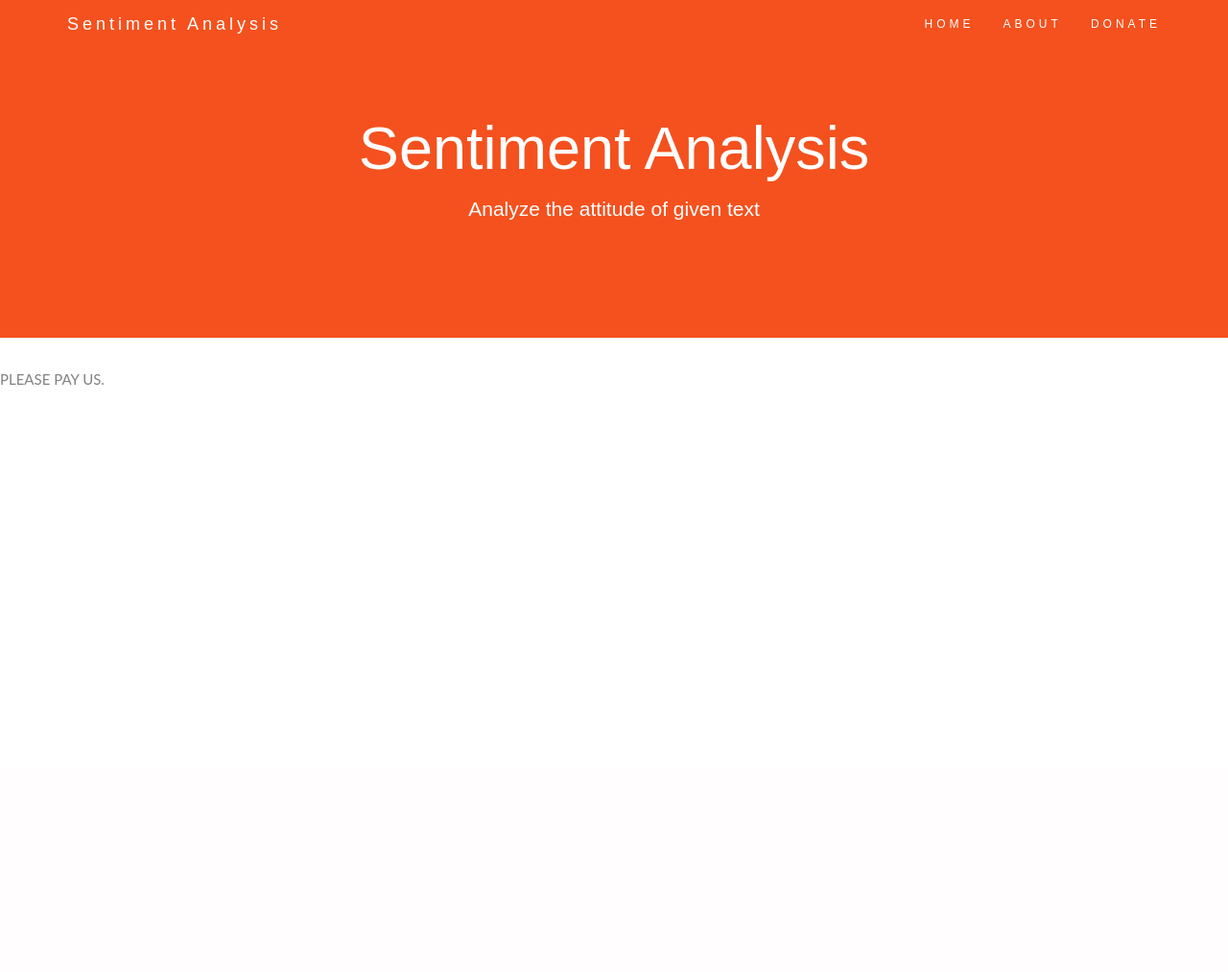
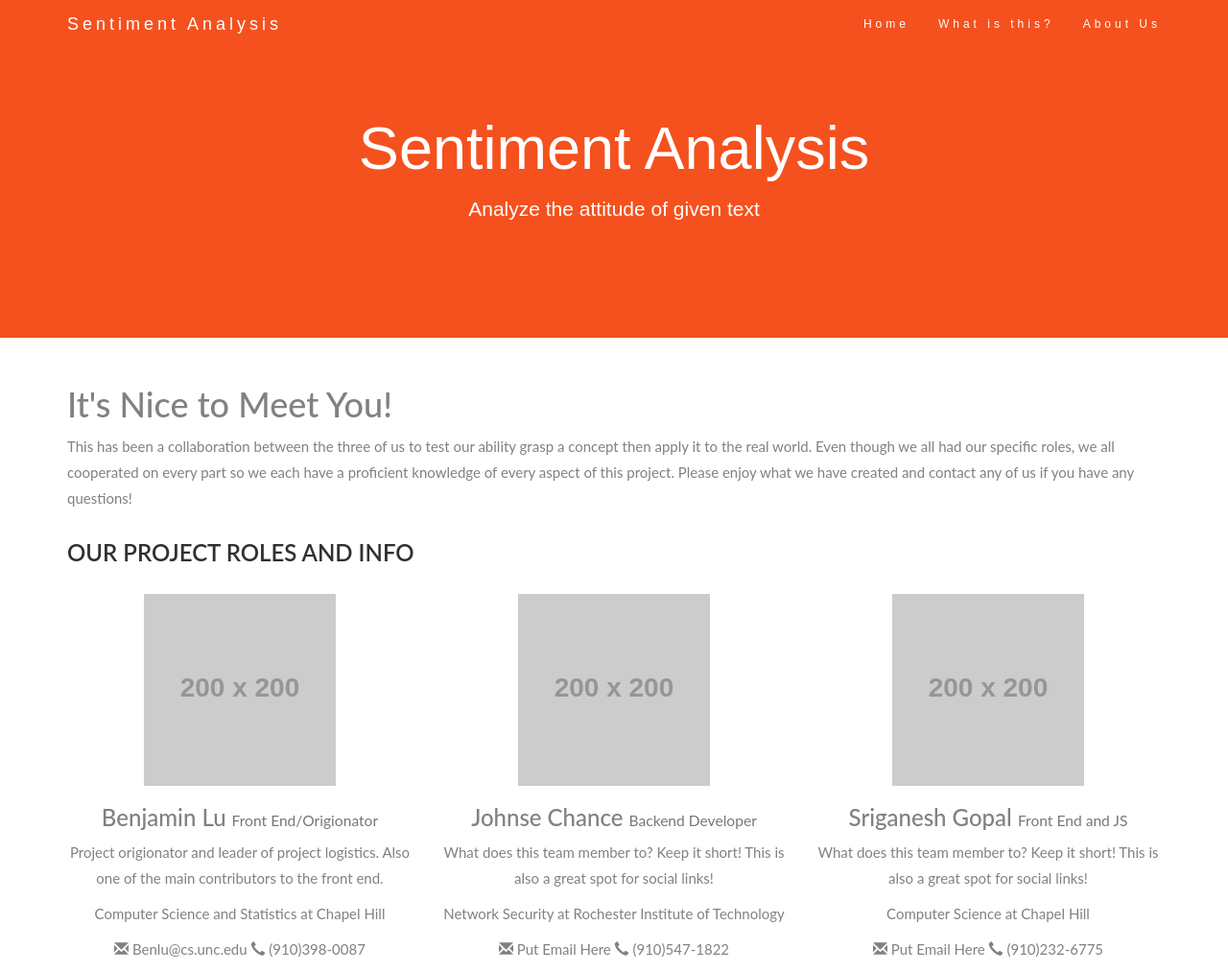
Before and after one commit to Speaker4TheUndead/Sentiment-Analysis, a Flask app: page /donate in a window 1280 px wide. Shown: the whole page at 96% size. Before the commit the page ends 401 px from the top, so only its background shows below. Run offline with Flask 2, Linux system fonts and the light colour scheme; grey boxes labelled with a size stand in for pictures from a placeholder-image service; some libraries are stand-ins or nearby versions.

Commit message:
Updated all pages of website and added image folder

```diff
--- a/server/templates/donate.html
+++ b/server/templates/donate.html
@@ -2,10 +2,12 @@
 <html>
 
 <head>
+
     <title>About Us</title>
     <!-- <script src="../static/js/bootstrap.min.js"></script>
     <link rel="stylesheet" href="../static/css/bootstrap.min.css">
     <script src="../static/js/jquery-3.2.1.min.js"></script> -->
+
     <link rel="stylesheet" href="https://maxcdn.bootstrapcdn.com/bootstrap/3.3.7/css/bootstrap.min.css">
     <script src="https://ajax.googleapis.com/ajax/libs/jquery/3.2.1/jquery.min.js"></script>
     <script src="https://maxcdn.bootstrapcdn.com/bootstrap/3.3.7/js/bootstrap.min.js"></script>
@@ -245,13 +247,13 @@
             <div class="collapse navbar-collapse" id="myNavbar">
                 <ul class="nav navbar-nav navbar-right">
                     <li>
-                        <a href="/">HOME</a>
+                        <a href="/">Home</a>
                     </li>
                     <li>
-                        <a href="about">ABOUT</a>
+                        <a href="about">What is this?</a>
                     </li>
                     <li>
-                        <a href="donate">DONATE</a>
+                        <a href="donate">About Us</a>
                     </li>
                 </ul>
             </div>
@@ -262,9 +264,57 @@
         <p>Analyze the attitude of given text</p>
     </div>
 
-    <div id="about_text">
-        PLEASE PAY US.
-    </div>
+
+
+    <!-- Page Content -->
+    <div class="container">
+
+      <!-- Introduction Row -->
+      <h1 class="my-4">
+        It's Nice to Meet You!
+      </h1>
+      <p>This has been a collaboration between the three of us to test our ability grasp a concept then apply it to the real world. Even though we all had our specific roles, we all cooperated on every part so we each have a proficient knowledge of every aspect of this project. Please enjoy what we have created and contact any of us if you have any questions!</p>
+
+      <!-- Team Members Row -->
+      <div class="row">
+        <div class="col-lg-12">
+          <h2 class="my-4">Our Project Roles and Info</h2>
+        </div>
+        <div class="col-lg-4 col-sm-6 text-center mb-4">
+          <img class="rounded-circle img-fluid d-block mx-auto" src="http://placehold.it/200x200" alt="">
+          <h3>Benjamin Lu
+            <small>Front End/Origionator</small>
+          </h3>
+          <p>Project origionator and leader of project logistics. Also one of the main contributors to the front end.</p>
+           <p>Computer Science and Statistics at Chapel Hill</p>
+        <p><span class="glyphicon glyphicon-envelope"></span> Benlu@cs.unc.edu <span class="glyphicon glyphicon-earphone"></span> (910)398-0087</p>
+
+        </div>
+        <div class="col-lg-4 col-sm-6 text-center mb-4">
+          <img class="rounded-circle img-fluid d-block mx-auto" src="http://placehold.it/200x200" alt="">
+          <h3>Johnse Chance
+            <small>Backend Developer</small>
+          </h3>
+          <p>What does this team member to? Keep it short! This is also a great spot for social links!</p>
+            <p>Network Security at Rochester Institute of Technology</p>
+        <p><span class="glyphicon glyphicon-envelope"></span> Put Email Here <span class="glyphicon glyphicon-earphone"></span> (910)547-1822</p>
+
+        </div>
+        <div class="col-lg-4 col-sm-6 text-center mb-4">
+          <img class="rounded-circle img-fluid d-block mx-auto" src="http://placehold.it/200x200" alt="">
+          <h3>Sriganesh Gopal
+            <small>Front End and JS</small>
+          </h3>
+          <p>What does this team member to? Keep it short! This is also a great spot for social links!</p>
+        <p>Computer Science at Chapel Hill<p>
+         <p><span class="glyphicon glyphicon-envelope"></span> Put Email Here <span class="glyphicon glyphicon-earphone"></span> (910)232-6775</p>
+
+        </div>
+          </div>
+    <!-- /.container -->
+
+
+
 </body>
 
 </html>
--- a/server/templates/index.html
+++ b/server/templates/index.html
@@ -263,13 +263,13 @@
             <div class="collapse navbar-collapse" id="myNavbar">
                 <ul class="nav navbar-nav navbar-right">
                     <li>
-                        <a href="/">HOME</a>
+                        <a href="/">Home</a>
                     </li>
                     <li>
-                        <a href="about">ABOUT</a>
+                        <a href="about">What is this?</a>
                     </li>
                     <li>
-                        <a href="donate">DONATE</a>
+                        <a href="donate">About Us</a>
                     </li>
                 </ul>
             </div>
```
Also changed, not shown: server/templates/about.html (+5 -4 lines).
